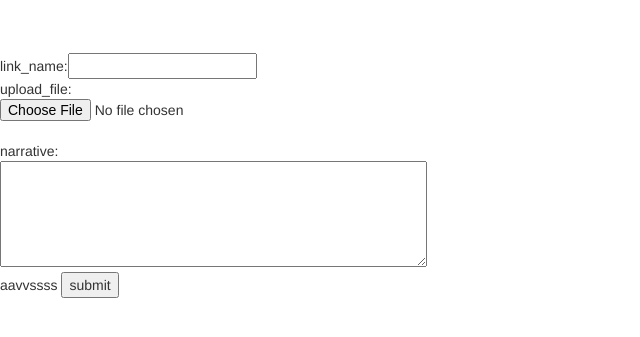
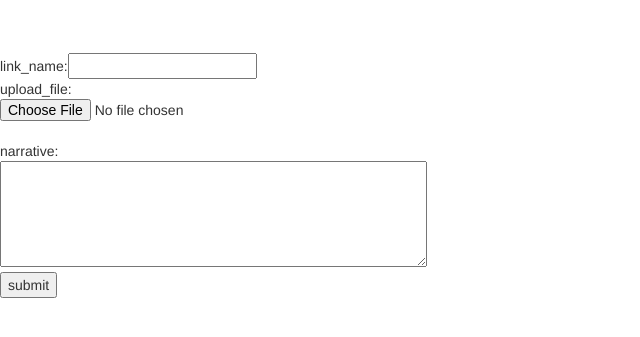
Before and after one commit to yheric455042/test, a PHP site: page /admin/content.php?type=1 in a window 1280 px wide. Shown: the top 337 px of the page, without its empty margins (0-640 px from the left). Run offline with PHP 8.4, Linux system fonts and the light colour scheme; data that the repository does not hold is empty; some libraries are stand-ins or nearby versions.

Commit message:
modify admin content 2

```diff
--- a/admin/content.php
+++ b/admin/content.php
@@ -24,7 +24,7 @@ $json = json_decode(file_get_contents('href1.json'),true);
     link_name:<input type="text" name="name"value="<?php echo $json[$_GET["type"]]['data'][$_GET["index"]]['name']?>"><br>
     upload_file:<input type="file" name="file"><br>
     narrative:<br><textarea rows="5" cols="50" name="textarea"></textarea><br>
-	aavvssss
+
     <input type="submit" value="submit" name="submit">
     </form>
     </body>
```
